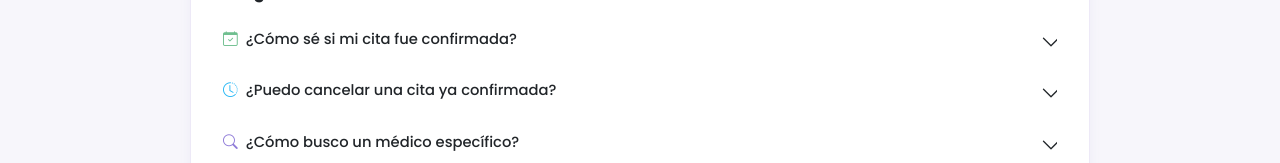
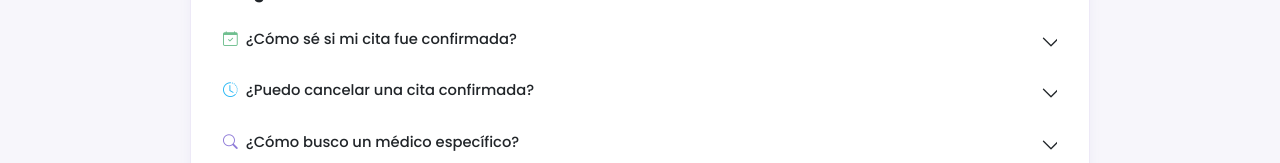
Before and after one commit to Lcardens/Citas_Medicas, an Angular app in the folder Frontend/: page /dashboard/ayuda in a window 1280 px wide. Shown: the part 431-594 px from the top of the page. Built offline with nearby package versions, Linux system fonts and the light colour scheme; sample sign-in values are in the browser's storage.

Commit message:
actualizacion frontend

```diff
--- a/Frontend/src/app/pages/ayuda/ayuda.ts
+++ b/Frontend/src/app/pages/ayuda/ayuda.ts
@@ -246,12 +246,12 @@ export class AyudaComponent implements OnInit {
           icono: 'bi-calendar-check',
           color: '#6fbf8f',
           pregunta: '¿Cómo sé si mi cita fue confirmada?',
-          respuesta: 'Cuando agendás una cita, el estado será "Pendiente". El médico o el administrador deberán confirmarla. Podés ver el estado en "Mis Turnos".',
+          respuesta: 'Cuando agendás una cita, queda confirmada automáticamente. Podés ver el estado en "Mis Turnos".',
         },
         {
           icono: 'bi-clock-history',
           color: '#27b7f5',
-          pregunta: '¿Puedo cancelar una cita ya confirmada?',
+          pregunta: '¿Puedo cancelar una cita confirmada?',
           respuesta: 'Sí, podés cancelar una cita mientras no haya sido atendida. En "Mis Turnos", hacé clic en "Cancelar". Si ya fue atendida, el botón no aparecerá.',
         },
         {
```
